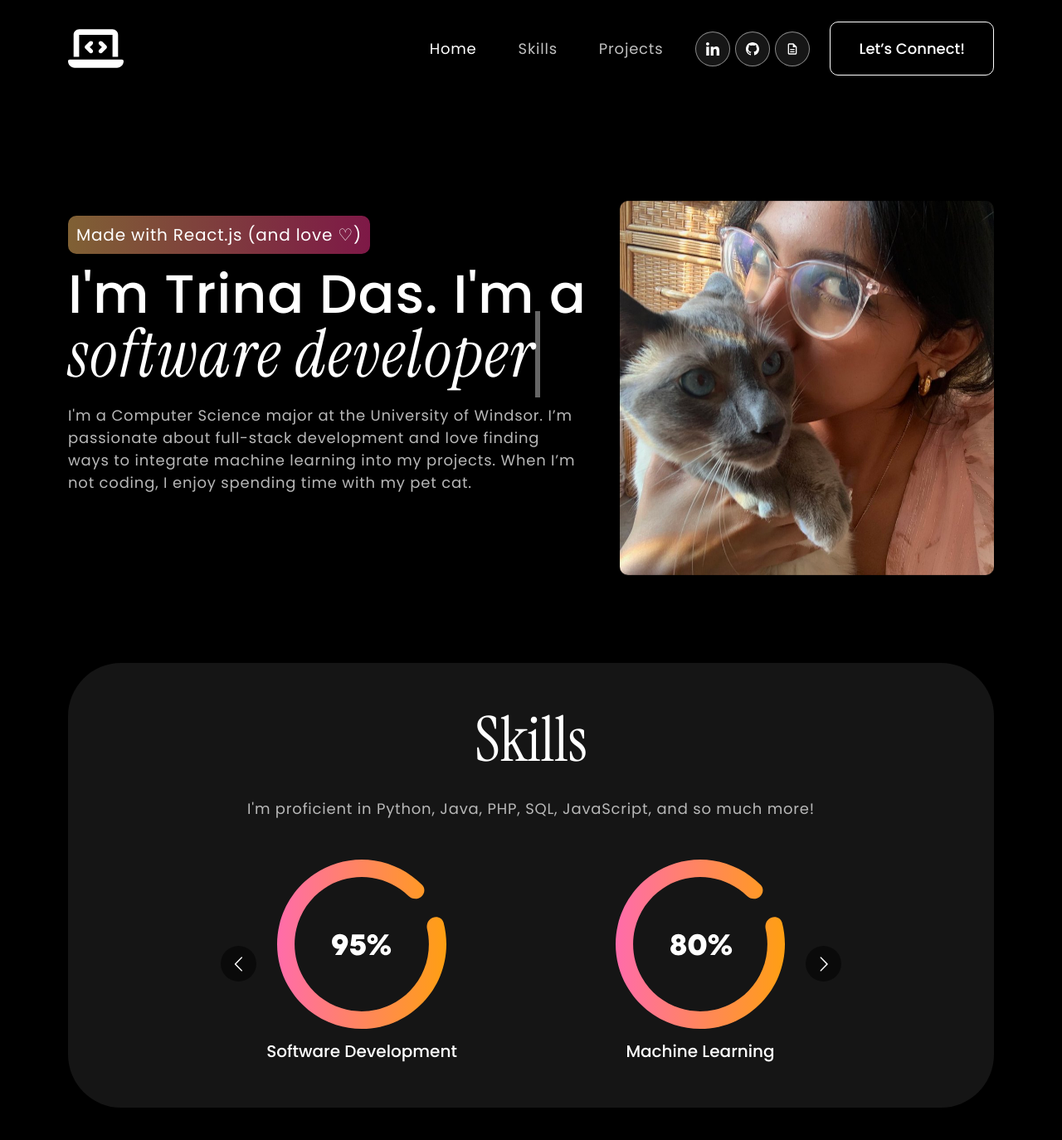
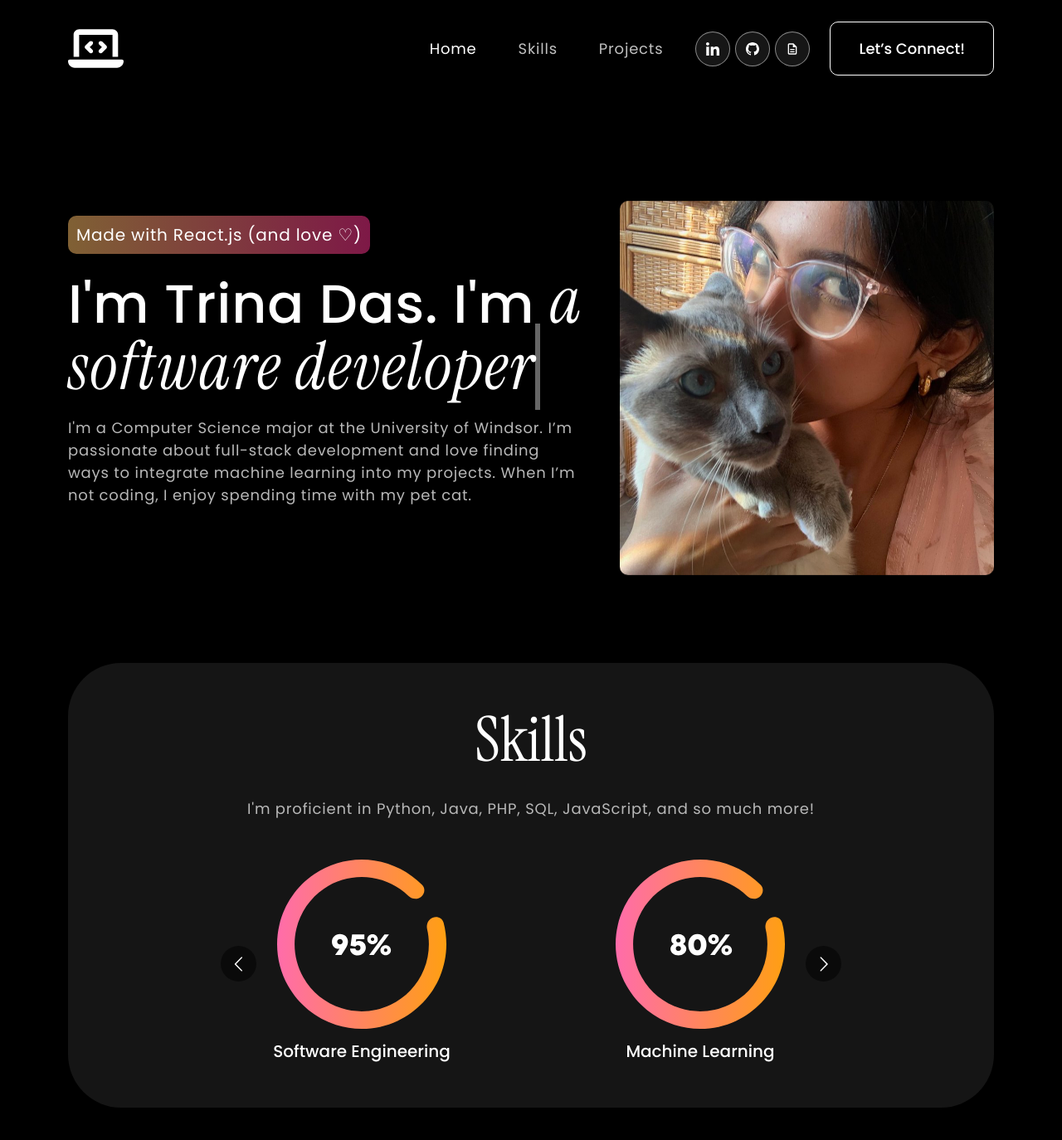
Before and after one commit to trinadas0/personal-website, a React (Create React App) app: page / in a window 1280 px wide. Shown: the top 1374 px of the page at 83% size. Built offline with nearby package versions, Linux system fonts and the light colour scheme.

Commit message:
updated some text

```diff
--- a/src/components/Banner.js
+++ b/src/components/Banner.js
@@ -11,7 +11,7 @@ export const Banner = () => {
   const [text, setText] = useState('');
   const [delta, setDelta] = useState(300 - Math.random() * 100);
   const [index, setIndex] = useState(1);
-  const toRotate = [ "software developer", "AI enthusiast", "UX designer", "cat mom" ];
+  const toRotate = [ "a software developer", "an AI enthusiast", "a UX designer", "a cat mom", "your new hire?"];
   const period = 2000;
 
   useEffect(() => {
@@ -56,7 +56,7 @@ export const Banner = () => {
               {({ isVisible }) =>
               <div className={isVisible ? "animate__animated animate__fadeIn" : ""}>
                 <span className="tagline">Made with React.js (and love ♡)</span>
-                <h1>{`I'm Trina Das. I'm a `} <span className="txt-rotate" dataPeriod="1000" data-rotate='[ "software developer", "web designer", "UI/UX designer" ]'><span className="wrap">{text}</span></span></h1>
+                <h1>{`I'm Trina Das. I'm  `} <span className="txt-rotate" dataPeriod="1000" data-rotate='[ "software developer", "web designer", "UI/UX designer" ]'><span className="wrap">{text}</span></span></h1>
                   <p>I'm a Computer Science major at the University of Windsor. I’m passionate about full-stack development and love finding ways to integrate machine learning into my projects. When I’m not coding, I enjoy spending time with my pet cat.</p>
               </div>}
             </TrackVisibility>
--- a/src/components/Skills.js
+++ b/src/components/Skills.js
@@ -47,7 +47,7 @@ export const Skills = () => {
                       <Carousel responsive={responsive} infinite={true} className="owl-carousel owl-theme skill-slider">
                         <div className="item">
                           <img src={meter1} alt="Image" />
-                          <h5>Software Development</h5>
+                          <h5>Software Engineering</h5>
                         </div>
                         <div className="item">
                           <img src={meter2} alt="Image" />
```
